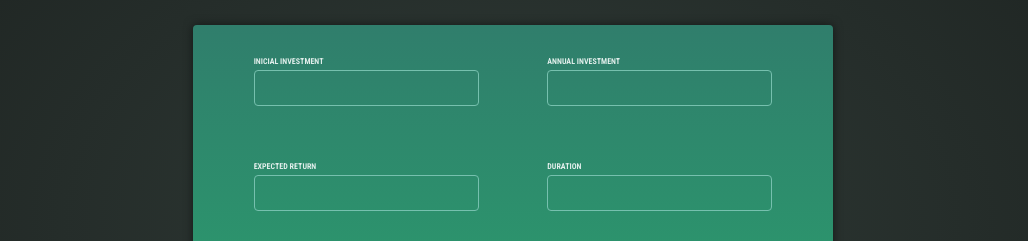
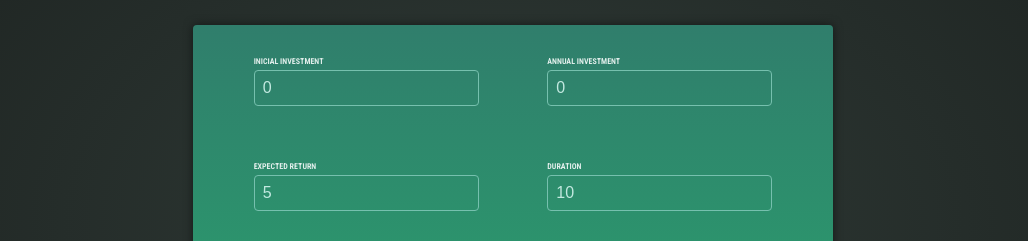
Before and after one commit to Ricardo-Forttunato/investment-calculator-application, an Angular app: page / in a window 1280 px wide. Shown: the part 201-442 px from the top of the page, without its empty margins (127-1155 px from the left). Built offline with nearby package versions, Linux system fonts and the light colour scheme.

Commit message:
add ngModel e two-way binding ao forms para ler e alterar o valor dos inputs

```diff
--- a/src/app/user-input/user-input.component.html
+++ b/src/app/user-input/user-input.component.html
@@ -2,19 +2,37 @@
     <div class="input-group">
         <p>
             <label for="initial-investment">Inicial Investment</label>
-            <input id="initial-investment" name="initial-investment" type="number"  />
+            <input
+                id="initial-investment"
+                name="initial-investment"
+                type="number"
+                [(ngModel)]="enteredInicialInvestmnet"
+            />
         </p>
         <p>
             <label for="annual-investment">Annual Investment</label>
-            <input id="annual-investment" name="annual-investment" type="number"  />
+            <input
+                id="annual-investment"
+                name="annual-investment"
+                type="number"
+                [(ngModel)]="enteredAnnualInvestment"
+            />
         </p>
         <p>
             <label for="expected-return">Expected Return</label>
-            <input id="expected-return" name="expected-return" type="number"  />
+            <input id="expected-return"
+                name="expected-return"
+                type="number"
+                [(ngModel)]="enteredExpectedReturn"
+            />
         </p>
         <p>
             <label for="duration">Duration</label>
-            <input id="duration" name="duration" type="number"  />
+            <input id="duration"
+                name="duration"
+                type="number"
+                [(ngModel)]="enteredDuration"
+            />
         </p>
 
     </div>
--- a/src/app/user-input/user-input.component.ts
+++ b/src/app/user-input/user-input.component.ts
@@ -8,7 +8,17 @@ import { FormsModule } from '@angular/forms';
   styleUrl: './user-input.component.css'
 })
 export class UserInputComponent {
+
+  enteredInicialInvestmnet = '0';
+  enteredAnnualInvestment = '0';
+  enteredExpectedReturn = '5';
+  enteredDuration = '10';
+
   onSubmit() {
     console.info('Form submitted');
+    console.info('Entered Initial Investment: ' + this.enteredInicialInvestmnet);
+    console.info('Entered Annual Investment: ' + this.enteredAnnualInvestment);
+    console.info('Entered Expected Return: ' + this.enteredExpectedReturn);
+    console.info('Entered Duration: ' + this.enteredDuration);
   }
 }
```
